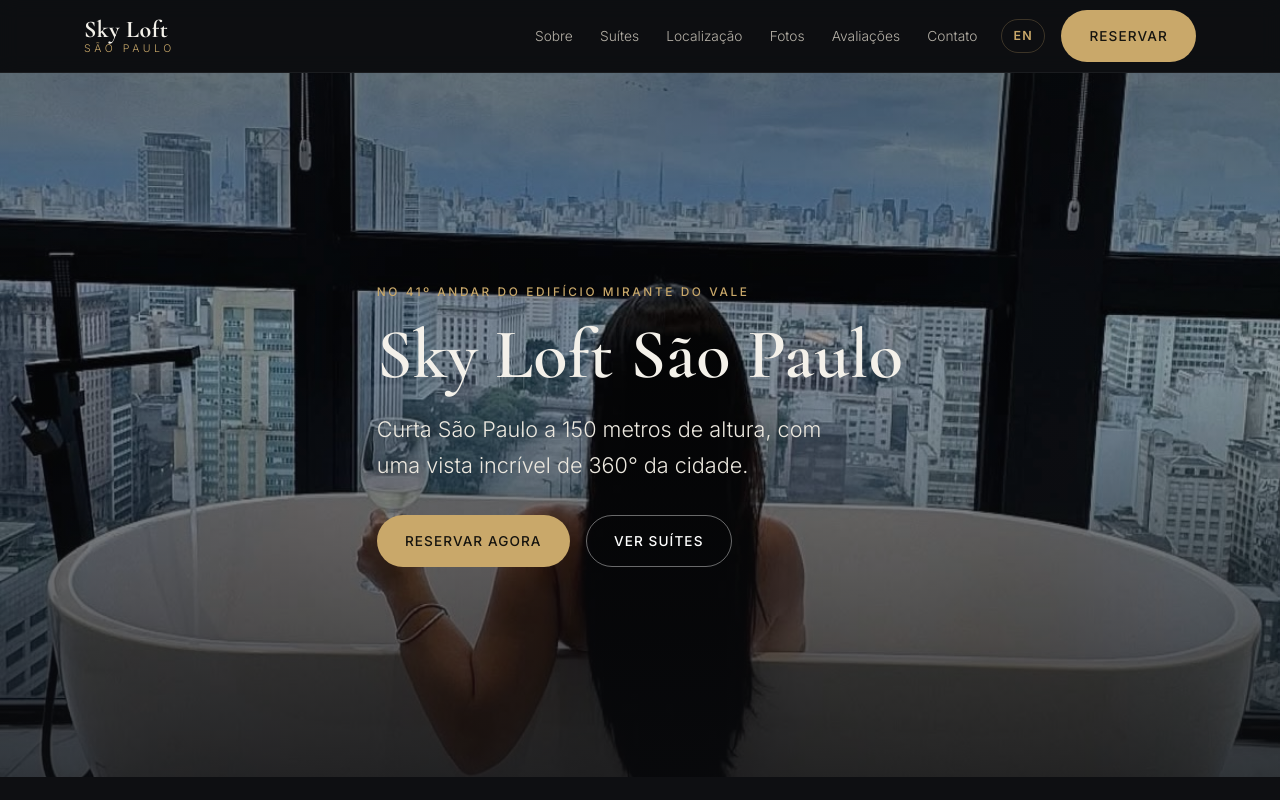
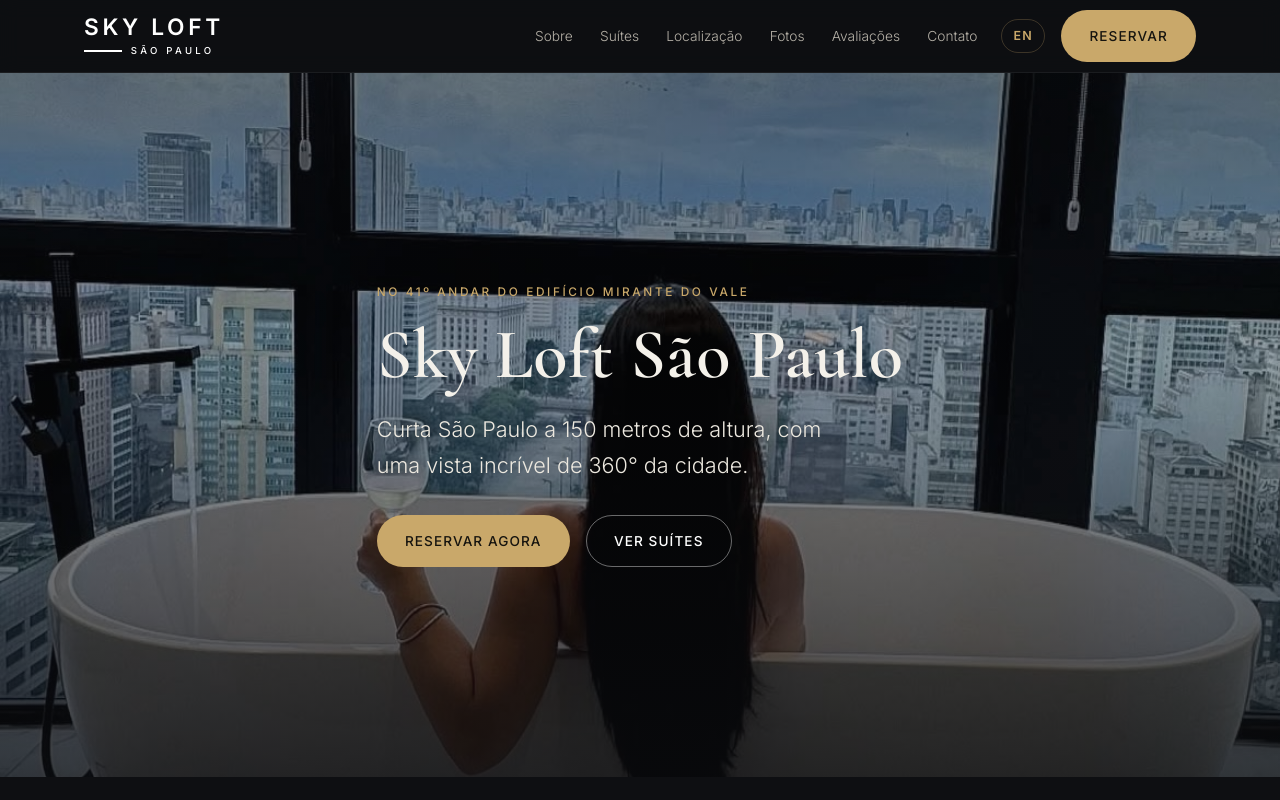
Before and after one commit to folkerts-kevin/skyloft-saopaulo, a plain HTML site: page index.html in a window 1280 px wide. Shown: the top 800 px of the page. Drawn offline with nearby package versions, Linux system fonts and the light colour scheme.

Commit message:
Add Sky Loft logo wordmark to header

```diff
--- a/index.html
+++ b/index.html
@@ -103,8 +103,8 @@
   <header class="site-header" id="home">
     <div class="container nav-inner">
       <a class="brand" href="/" aria-label="Sky Loft São Paulo - página inicial">
-        <span class="brand-name">Sky Loft</span>
-        <span class="brand-sub">São Paulo</span>
+        <span class="brand-logo">SKY LOFT</span>
+        <span class="brand-logo-sub"><span class="logo-rule"></span>São Paulo</span>
       </a>
       <nav class="main-nav" aria-label="Navegação principal">
         <a href="#about">Sobre</a>
--- a/styles.css
+++ b/styles.css
@@ -45,6 +45,10 @@
 .brand{display:flex;flex-direction:column;line-height:1}
 .brand-name{font-family:var(--serif);font-size:1.5rem;font-weight:700;letter-spacing:.5px}
 .brand-sub{font-size:.66rem;letter-spacing:.34em;text-transform:uppercase;color:var(--gold);margin-top:2px}
+/* Header logo (Sky Loft São Paulo wordmark) */
+.brand-logo{font-family:var(--sans);font-weight:800;font-size:1.42rem;letter-spacing:.16em;text-transform:uppercase;color:#fff;line-height:1}
+.brand-logo-sub{display:flex;align-items:center;gap:.55rem;margin-top:7px;font-size:.6rem;letter-spacing:.34em;text-transform:uppercase;color:#fff;font-weight:500}
+.logo-rule{display:inline-block;width:38px;height:2px;background:#fff}
 .main-nav{display:flex;gap:1.7rem;margin-left:auto}
 .main-nav a{font-size:.86rem;color:var(--muted);transition:color .2s}
 .main-nav a:hover{color:var(--ink)}
```
Also changed, not shown: en.html (+2 -2 lines).
